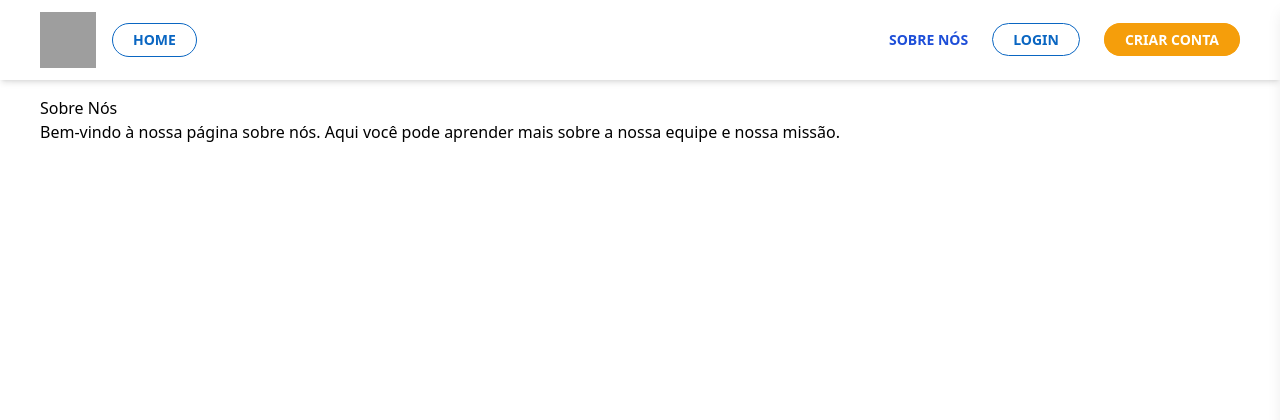
After one commit to HermanHoque/RateSchool02, a Flask app: page /sobre-nos in a window 1280 px wide. The commit adds this page. Shown: the top 420 px of the page. Run offline with Flask 3, Linux system fonts and the light colour scheme; some libraries are stand-ins or nearby versions; grey boxes are pictures that could not be loaded.

```diff
--- a/app/routes/index.py
+++ b/app/routes/index.py
@@ -6,3 +6,7 @@ index_bp = Blueprint('index', __name__)
 @index_bp.route('/')
 def index():
     return render_template('index.html', title='Home')
+
+@index_bp.route('/sobre-nos')
+def sobreNos():
+    return render_template('sobreNos.html', title='Sobre Nós')
--- a/app/templates/base.html
+++ b/app/templates/base.html
@@ -4,7 +4,7 @@
   <meta charset="UTF-8" />
   <meta name="viewport" content="width=device-width, initial-scale=1.0" />
   <title>{% block title %}RateSchool{% endblock %}</title>
-  <favicon href="{{ url_for('static', filename='imgs/rateShoollogo.svg') }}"/>
+  <link rel="icon" href="{{ url_for('static', filename='imgs/rateshool logo4.png') }}" type="image/x-icon">
   <link rel="stylesheet" href="https://cdnjs.cloudflare.com/ajax/libs/font-awesome/6.4.0/css/all.min.css">
 
   <script src="https://cdn.tailwindcss.com"></script>
@@ -36,7 +36,7 @@
 
       <!-- Menu Desktop -->
       <ul class="hidden md:flex items-center space-x-6 text-sm font-semibold text-blue-700">
-        <li><a href="#" class="hover:underline">SOBRE NÓS</a></li>
+        <li><a href="{{ url_for('index.sobreNos') }}" class="hover:underline">SOBRE NÓS</a></li>
         <li>
           <a href="{{ url_for('escola.login') }}" class="border border-[#0A66C2] text-[#0A66C2] bg-white py-1.5 px-5 rounded-full hover:bg-[#0A66C2] hover:text-white transition duration-300">
             LOGIN
@@ -66,11 +66,11 @@
         <button id="close-menu" class="text-blue-700 text-2xl font-bold focus:outline-none">&times;</button>
       </div>
       <div class="flex flex-col items-center py-4 text-blue-700 font-semibold space-y-4">
-        <a href="#" class="hover:text-blue-500 transition duration-200">SOBRE NÓS</a>
+        <a href="{{ url_for('index.sobreNos') }}" class="hover:text-blue-500 transition duration-200">SOBRE NÓS</a>
         <hr class="w-10/12 border-gray-300">
-        <a href="#" class="hover:text-blue-500 transition duration-200">LOGIN</a>
+        <a href="{{ url_for('escola.login') }}" class="hover:text-blue-500 transition duration-200">LOGIN</a>
         <hr class="w-10/12 border-gray-300">
-        <a href="#" class="hover:text-blue-500 transition duration-200">CRIAR CONTA</a>
+        <a href="{{ url_for('escola.criarConta') }}" class="hover:text-blue-500 transition duration-200">CRIAR CONTA</a>
       </div>
     </div>
 
--- a/app/templates/escola/login.html
+++ b/app/templates/escola/login.html
@@ -16,7 +16,7 @@
 
       <!-- Conteúdo central -->
       <div class="relative z-10 text-center">
-        <img src="/static/img/logo.png" alt="RateSchool" class="mx-auto w-36 mb-5">
+        <img src="{{ url_for('static', filename='imgs/rateShoollogo.svg') }}" alt="RateSchool" class="mx-auto w-36 mb-5">
         <h2 class="text-2xl text-white italic font-semibold">“Avaliar para evoluir”</h2>
       </div>
     </div>
--- /dev/null
+++ b/app/templates/sobreNos.html
@@ -0,0 +1,8 @@
+{% extends 'base.html' %}
+
+{% block title %}Sobre Nós{% endblock %}
+
+{% block content %}
+<h1>Sobre Nós</h1>
+<p>Bem-vindo à nossa página sobre nós. Aqui você pode aprender mais sobre a nossa equipe e nossa missão.</p>
+{% endblock %}
```
Also changed, not shown: app/templates/base copy.html (deleted, +0 -20 lines).
